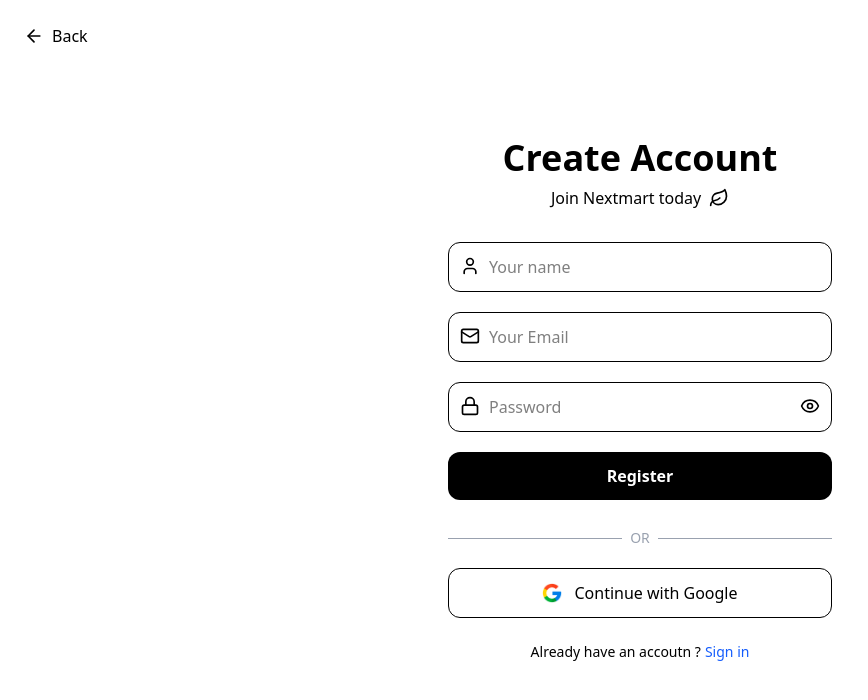
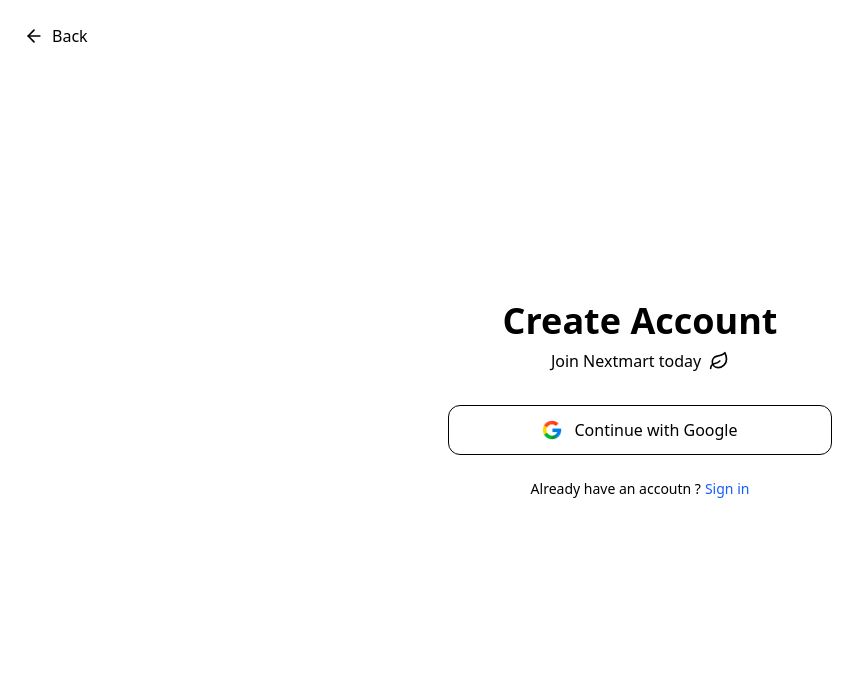
Before and after one commit to Abdul-Aziz-wasi/NextMart-Full-stack-application, a Next.js app: page /register in a window 1280 px wide. Both pictures are taken after a click on the button "Get started". Shown: the top 700 px of the page, without its empty margins (0-868 px from the left). Built offline with nearby package versions, Linux system fonts and the light colour scheme; no server answers.

Commit message:
edit login page

```diff
--- a/src/components/RegisterForm.tsx
+++ b/src/components/RegisterForm.tsx
@@ -61,35 +61,35 @@ function RegisterForm({previousStep}:propType) {
           className='flex flex-col w-full max-w-sm gap-5'>
 
                 {/*Input Name */}
-            <div className='relative'>
+            {/* <div className='relative'>
                 <User className='absolute left-3 top-3.5 w-5 h-5 '/>
                 <input type="text" placeholder='Your name' className='w-full pl-10 py-3 pr-4 focus:outline-none border border-black rounded-xl'
                 onChange={(e)=>setName(e.target.value)}
                 value={name}
                 />
-            </div>
+            </div> */}
 
                 {/*Input Email */}
-            <div className='relative'>
+            {/* <div className='relative'>
                 <Mail className='absolute left-3 top-3.5 w-5 h-5 '/>
                 <input type="text" placeholder='Your Email' className='w-full pl-10 py-3 pr-4 focus:outline-none border border-black rounded-xl'
                 onChange={(e)=>setEmail(e.target.value)}
                 value={email}
                 />
-            </div>
+            </div> */}
 
                 {/*Input Password */}
-            <div className='relative'>
+            {/* <div className='relative'>
                 <Lock className='absolute left-3 top-3.5 w-5 h-5 '/>
                 <input type={showPassword?"text":"password"} placeholder='Password' className='w-full pl-10 py-3 pr-4 focus:outline-none border border-black rounded-xl'
                 onChange={(e)=>setPassword(e.target.value)}
                 value={password}
                 />
                 {showPassword?<EyeClosed onClick={(e)=>setShowPassword(false)} className='absolute right-3 top-3.5 h-5 w-5 cursor-pointer'/>:<EyeIcon onClick={(e)=>setShowPassword(true)} className='absolute right-3 top-3.5 h-5 w-5 cursor-pointer'/>}
-            </div>
+            </div> */}
 
             {/*Input Button */}
-            {
+            {/* {
                 (()=>{
                     const formValildation = name !=="" && email !=="" && password !== ""
                     return <button
@@ -106,7 +106,7 @@ function RegisterForm({previousStep}:propType) {
                 <span className='flex-1 h-px bg-gray-400'></span>
                 OR
                 <span className='flex-1 h-px bg-gray-400'></span>
-            </div>
+            </div> */}
 
             <div className='w-full flex items-center justify-center gap-3 py-3 rounded-xl font-medium border border-black hover:bg-gray-200 cursor-pointer' onClick={()=>signIn('google',{callbackUrl:"/"})}>
                 <Image alt='' src={googleImage} width={20} height={20}/>
```
